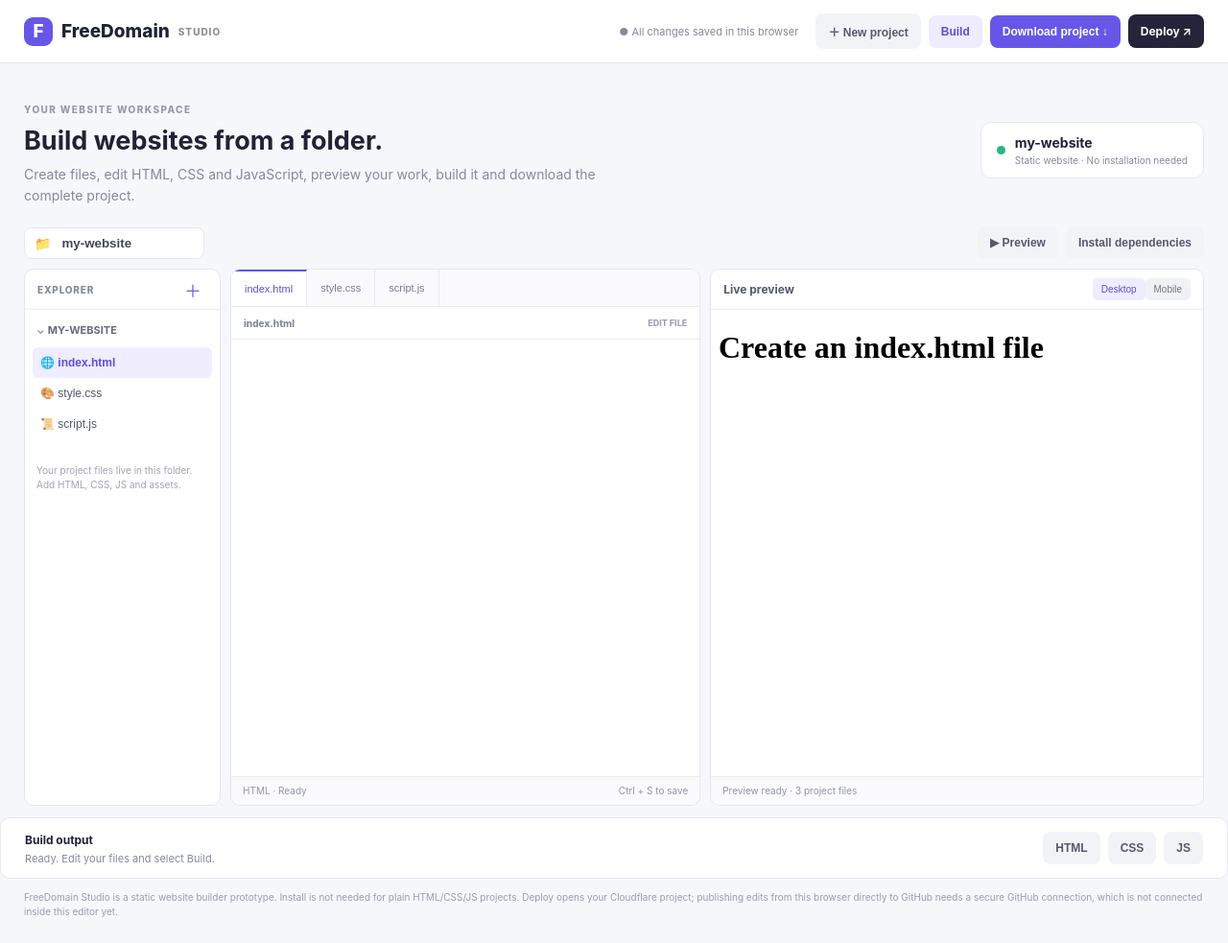
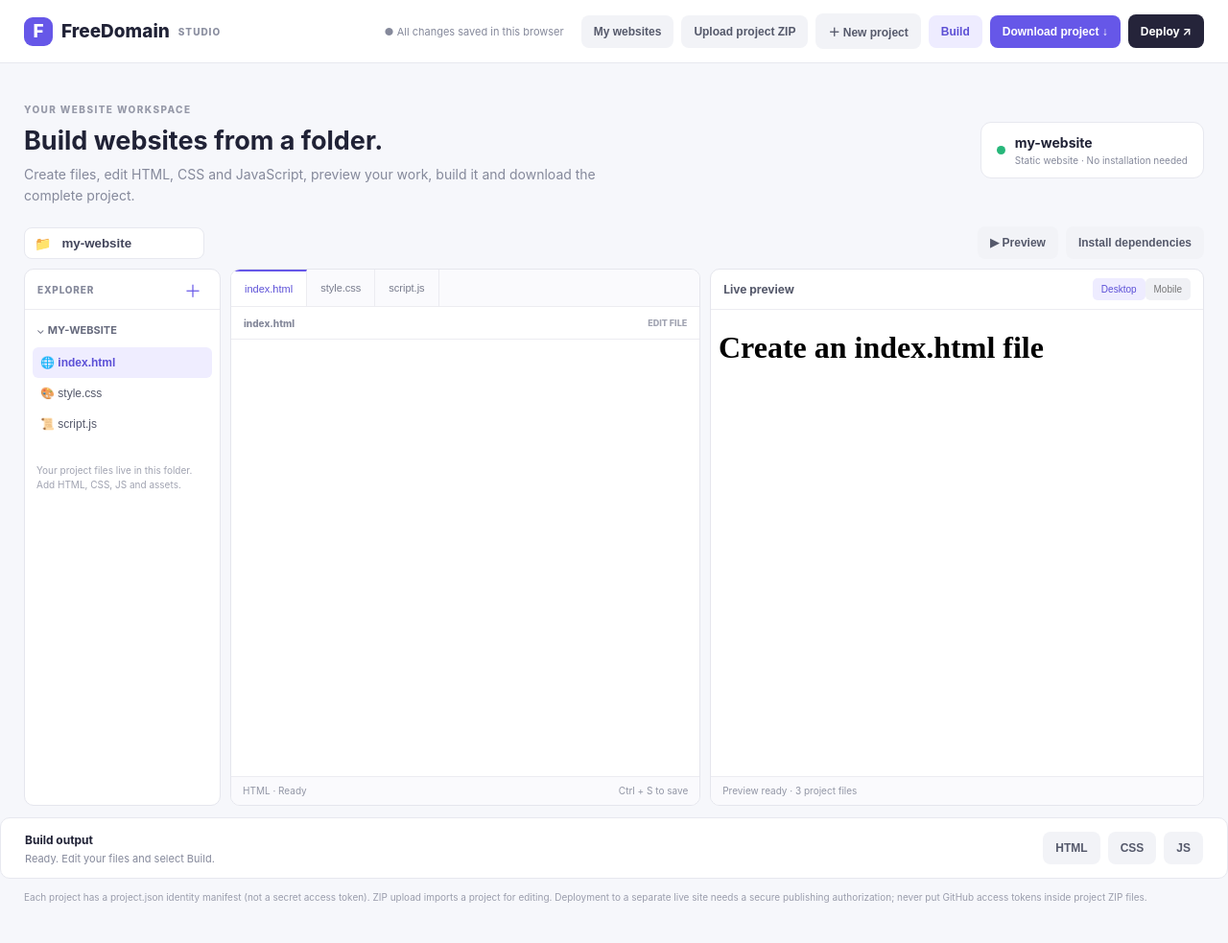
Before and after one commit to sd201826/Free-Domain, a plain HTML site: page index.html in a window 1280 px wide. Shown: the whole page at 96% size. Drawn offline with nearby package versions, Linux system fonts and the light colour scheme.

Commit message:
Add multi-website project library and ZIP import controls

```diff
--- a/index.html
+++ b/index.html
@@ -1,12 +1,12 @@
 <!doctype html>
 <html lang="en"><head><meta charset="utf-8"><meta name="viewport" content="width=device-width,initial-scale=1"><title>FreeDomain Studio</title><link rel="stylesheet" href="style.css"><script src="https://cdnjs.cloudflare.com/ajax/libs/jszip/3.10.1/jszip.min.js"></script></head>
 <body>
-<header class="top"><a class="brand" href="#"><span class="logo">F</span> FreeDomain <small>STUDIO</small></a><div class="top-actions"><span class="status">● All changes saved in this browser</span><button id="newProject" class="btn ghost">＋ New project</button><button id="buildBtn" class="btn soft">Build</button><button id="zipBtn" class="btn primary">Download project ↓</button><a class="btn dark" href="https://dash.cloudflare.com/a0921642b34de956ac073b9f11413691/workers-and-pages" target="_blank" rel="noopener">Deploy ↗</a></div></header>
-<main><section class="welcome"><div><p class="eyebrow">YOUR WEBSITE WORKSPACE</p><h1>Build websites from a folder.</h1><p class="sub">Create files, edit HTML, CSS and JavaScript, preview your work, build it and download the complete project.</p></div><div class="project-meta"><span class="dot"></span><div><b id="projectNameLabel">My Website</b><small>Static website · No installation needed</small></div></div></section>
+<header class="top"><a class="brand" href="#"><span class="logo">F</span> FreeDomain <small>STUDIO</small></a><div class="top-actions"><span class="status">● All changes saved in this browser</span><button id="manageBtn" class="btn ghost">My websites</button><button id="importBtn" class="btn ghost">Upload project ZIP</button><input id="zipInput" type="file" accept=".zip" hidden><button id="newProject" class="btn ghost">＋ New project</button><button id="buildBtn" class="btn soft">Build</button><button id="zipBtn" class="btn primary">Download project ↓</button><a class="btn dark" href="https://dash.cloudflare.com/a0921642b34de956ac073b9f11413691/workers-and-pages" target="_blank" rel="noopener">Deploy ↗</a></div></header>
+<main><section id="projectManager" class="manager" hidden><div class="manager-head"><div><p class="eyebrow">PROJECT LIBRARY</p><h2>My websites</h2><p class="sub">Each website is a separate project. Open one to continue editing it.</p></div><button id="managerNew" class="btn primary">＋ New website</button></div><div id="projectCards" class="project-cards"></div><p class="hint">Projects are saved in this browser. Download a ZIP backup to move a project to another device.</p></section><section class="welcome"><div><p class="eyebrow">YOUR WEBSITE WORKSPACE</p><h1>Build websites from a folder.</h1><p class="sub">Create files, edit HTML, CSS and JavaScript, preview your work, build it and download the complete project.</p></div><div class="project-meta"><span class="dot"></span><div><b id="projectNameLabel">My Website</b><small>Static website · No installation needed</small></div></div></section>
 <section class="toolbar"><div class="project-name"><span>📁</span><input id="projectName" value="my-website" aria-label="Project folder name"></div><div class="toolbar-right"><button id="previewBtn" class="btn ghost">▶ Preview</button><button id="installBtn" class="btn ghost">Install dependencies</button></div></section>
 <section class="workbench"><aside class="explorer"><div class="panel-title">EXPLORER <button id="addFile" title="Add file">＋</button></div><div class="root-folder">⌄ <b id="folderLabel">MY-WEBSITE</b></div><div id="fileList" class="file-list"></div><div class="explorer-note">Your project files live in this folder. Add HTML, CSS, JS and assets.</div></aside>
 <div class="editor-panel"><div class="tabs" id="tabs"></div><div class="editor-head"><span id="activePath">index.html</span><span>EDIT FILE</span></div><textarea id="codeEditor" spellcheck="false" aria-label="Code editor"></textarea><div class="editor-foot"><span id="lineInfo">HTML · Ready</span><span>Ctrl + S to save</span></div></div>
 <div class="preview-panel"><div class="preview-head"><b>Live preview</b><div><button id="desktopBtn" class="mini active">Desktop</button><button id="mobileBtn" class="mini">Mobile</button></div></div><iframe id="preview" title="Website preview"></iframe><div class="preview-foot" id="buildStatus">Preview updates when you click Preview or Build.</div></div></section>
 <section class="bottom"><div><b>Build output</b><p id="buildOutput">Ready. Edit your files and select Build.</p></div><div class="bottom-actions"><button id="downloadHtml" class="btn ghost">HTML</button><button id="downloadCss" class="btn ghost">CSS</button><button id="downloadJs" class="btn ghost">JS</button></div></section>
-<p class="fineprint">FreeDomain Studio is a static website builder prototype. Install is not needed for plain HTML/CSS/JS projects. Deploy opens your Cloudflare project; publishing edits from this browser directly to GitHub needs a secure GitHub connection, which is not connected inside this editor yet.</p></main>
+<p class="fineprint">Each project has a project.json identity manifest (not a secret access token). ZIP upload imports a project for editing. Deployment to a separate live site needs a secure publishing authorization; never put GitHub access tokens inside project ZIP files.</p></main>
 <div id="toast" class="toast"></div><script src="app.js"></script></body></html>
```
